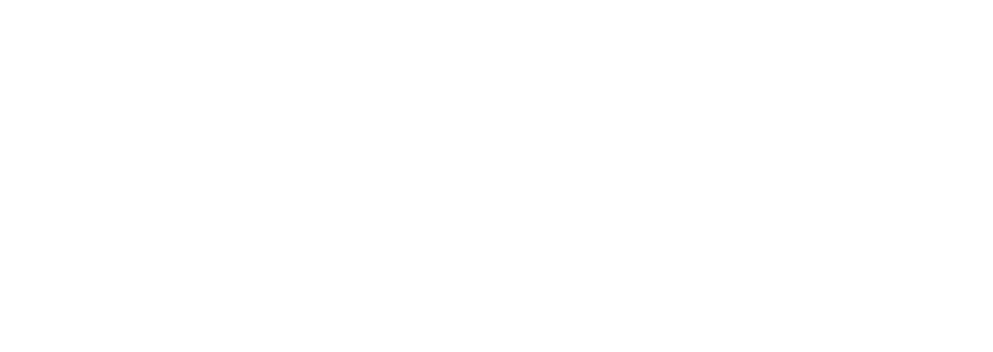
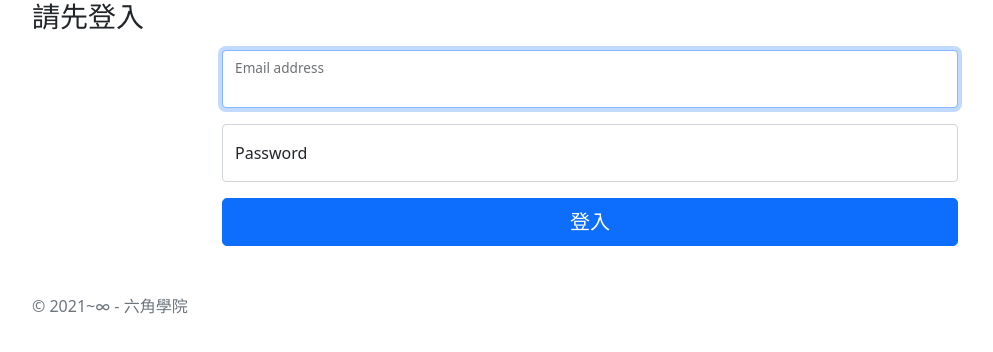
Before and after one commit to xiu43317/hex-homework-week2, a plain HTML site: page index.html in a window 1280 px wide. Shown: the whole page, without its empty margins (50-1043 px from the left). Drawn offline with nearby package versions, Linux system fonts and the light colour scheme.

Commit message:
login_page

```diff
--- a/index.html
+++ b/index.html
@@ -1,15 +1,46 @@
 <!DOCTYPE html>
-<html lang="en">
+<html lang="zh-Hant-TW">
 
 <head>
     <meta charset="UTF-8">
     <meta http-equiv="X-UA-Compatible" content="IE=edge">
     <meta name="viewport" content="width=device-width, initial-scale=1.0">
     <title>week2 homework</title>
+    <link href="https://cdn.jsdelivr.net/npm/bootstrap@5.0.0-beta3/dist/css/bootstrap.min.css" rel="stylesheet" integrity="sha384-eOJMYsd53ii+scO/bJGFsiCZc+5NDVN2yr8+0RDqr0Ql0h+rP48ckxlpbzKgwra6" crossorigin="anonymous">
 </head>
 
 <body>
+    <div id="app">
+        <div class="container">
+            <div class="row justify-content-center">
+                <h1 class="h3 mb-3 font-weight-normal">
+                    請先登入
+                </h1>
+                <div class="col-8">
+                    <form id="form" class="form-signin">
+                        <div class="form-floating mb-3">
+                            <input type="email" class="form-control" id="username" placeholder="name@example.com" required autofocus>
+                            <label for="username">Email address</label>
+                        </div>
+                        <div class="form-floating">
+                            <input type="password" class="form-control" id="password" placeholder="Password" required>
+                            <label for="password">Password</label>
+                        </div>
+                        <button class="btn btn-lg btn-primary w-100 mt-3" type="submit">
+                登入
+              </button>
+                    </form>
+                </div>
+            </div>
+            <p class="mt-5 mb-3 text-muted">
+                &copy; 2021~∞ - 六角學院
+            </p>
+        </div>
+    </div>
 
+    <script src='https://cdnjs.cloudflare.com/ajax/libs/axios/0.9.1/axios.min.js' integrity='sha512-Xk3wWei2TGrsh9kDSBKUMIjw/86sLUvhtnv9f7fOuIwhhiUTKz8szkWkzHthrM5Bb3Bu9idSzkxOrkzhcneuiw==' crossorigin='anonymous'></script>
+    <script src="https://cdn.jsdelivr.net/npm/@popperjs/core@2.9.1/dist/umd/popper.min.js" integrity="sha384-SR1sx49pcuLnqZUnnPwx6FCym0wLsk5JZuNx2bPPENzswTNFaQU1RDvt3wT4gWFG" crossorigin="anonymous"></script>
+    <script src="https://cdn.jsdelivr.net/npm/bootstrap@5.0.0-beta3/dist/js/bootstrap.min.js" integrity="sha384-j0CNLUeiqtyaRmlzUHCPZ+Gy5fQu0dQ6eZ/xAww941Ai1SxSY+0EQqNXNE6DZiVc" crossorigin="anonymous"></script>
 </body>
 
 </html>
```
